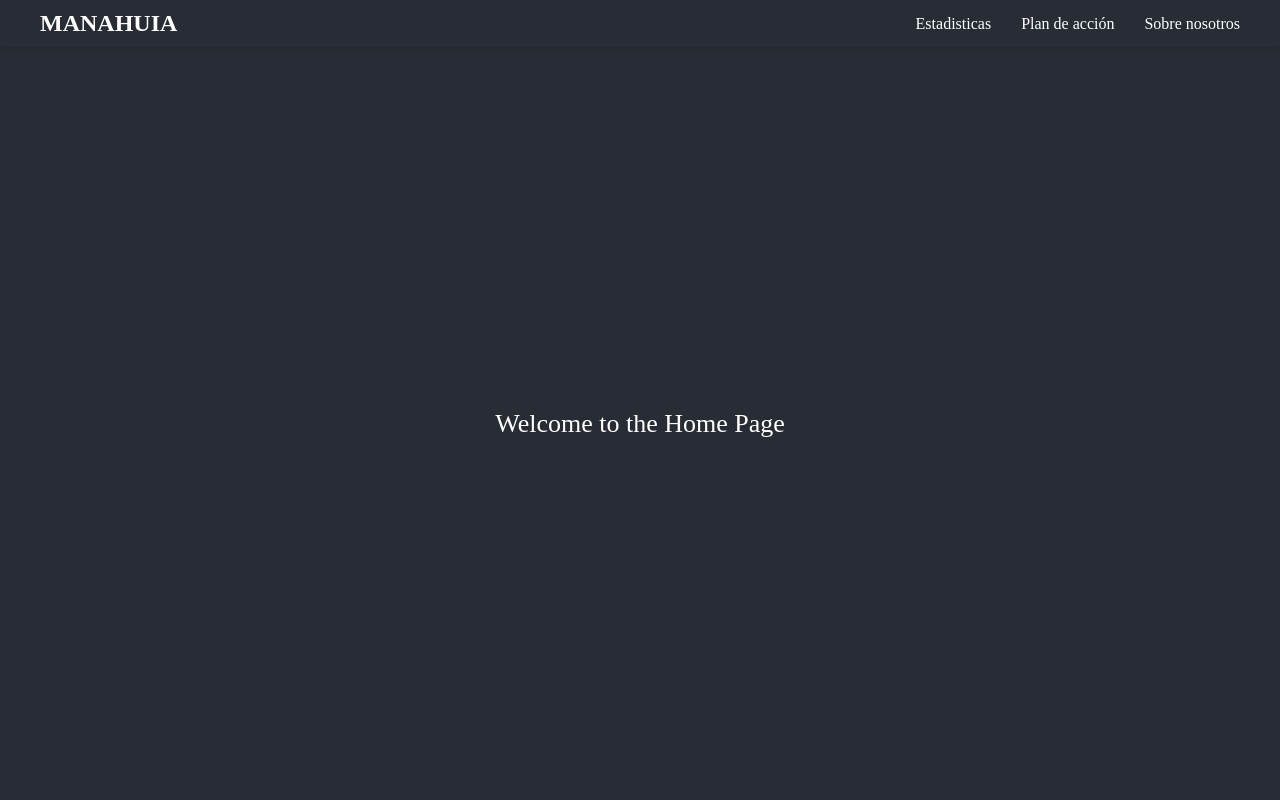
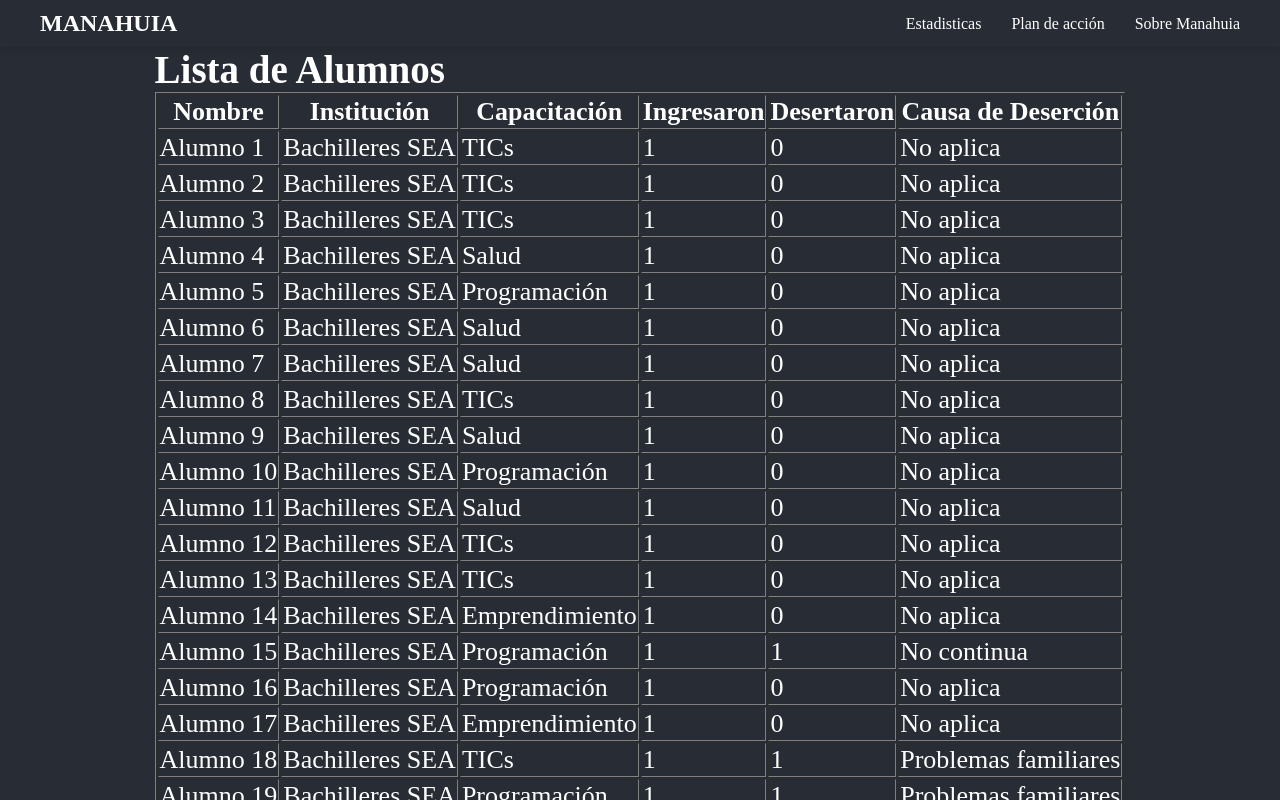
Before and after one commit to VisualR29/ServicioSocialProyect, a React (Create React App) app: page / in a window 1280 px wide. Shown: the top 800 px of the page. Built offline with nearby package versions, Linux system fonts and the light colour scheme.

Commit message:
Inicio con base de datos

```diff
--- /dev/null
+++ b/src/components/CSVReader.jsx
@@ -0,0 +1,53 @@
+import React, { useState, useEffect } from "react";
+import Papa from "papaparse";
+import csvFile from "../assets/Base_de_datos_de_alumnos.csv"
+
+const CSVReader = () => {
+    const [data, setData] = useState([]);
+
+    useEffect(() => {
+        fetch(csvFile) // Reemplaza con la ruta real del archivo
+            .then((response) => response.text())
+            .then((text) => {
+                console.log("Gargo")
+                Papa.parse(text, {
+                    header: true, // Si tiene encabezados
+                    skipEmptyLines: true,
+                    complete: (result) => setData(result.data),
+                });
+            })
+            .catch((error) => console.error("Error", error));
+    }, []);
+
+    return (
+        <div>
+            <h2>Lista de Alumnos</h2>
+            <table border="1">
+                <thead>
+                    <tr>
+                        <th>Nombre</th>
+                        <th>Institución</th>
+                        <th>Capacitación</th>
+                        <th>Ingresaron</th>
+                        <th>Desertaron</th>
+                        <th>Causa de Deserción</th>
+                    </tr>
+                </thead>
+                <tbody>
+                    {data.map((row, index) => (
+                        <tr key={index}>
+                            <td>{row["Nombre Completo"]}</td>
+                            <td>{row["Institución"]}</td>
+                            <td>{row["Capacitación"]}</td>
+                            <td>{row["Ingresaron"]}</td>
+                            <td>{row["Desertaron"]}</td>
+                            <td>{row["Causa de Deserción"]}</td>
+                        </tr>
+                    ))}
+                </tbody>
+            </table>
+        </div>
+    );
+};
+
+export default CSVReader;
--- a/src/components/Header.jsx
+++ b/src/components/Header.jsx
@@ -10,7 +10,7 @@ const Header = () => {
                 <ul className="nav-list">
                     <li><NavLink to={'/'}>Estadisticas</NavLink></li>
                     <li><NavLink to={'/plan'}>Plan de acción</NavLink></li>
-                    <li><NavLink to={'/nosotros'}>Sobre nosotros</NavLink></li>
+                    <li><NavLink to={'/nosotros'}>Sobre Manahuia</NavLink></li>
                 </ul>
             </nav>
         </header>
--- a/src/pages/About.jsx
+++ b/src/pages/About.jsx
@@ -5,10 +5,9 @@ const About = () => {
     return (
         <div className='about'>
             <div className="about-container">
-                <h1 className="about-title">Acerca de Nosotros</h1>
+                <h1 className="about-title">Acerca de Manahuia</h1>
                 <p className="about-description">
-                    Somos una empresa dedicada a ofrecer soluciones innovadoras
-                    que impulsan el crecimiento y la eficiencia en distintos sectores.
+                    Manahuia es un proyecto, creado por Alejandra Mtz. con el proposito de combatir la deserción escolar en el estado de Chihuahua.
                 </p>
                 <div className="about-content">
                     <div className="about-section">
@@ -19,7 +18,7 @@ const About = () => {
                         <h3>Visión</h3>
                         <p>Ser reconocidos como líderes en innovación y desarrollo tecnológico.</p>
                     </div>
-                    <div className="about-section">
+                    {/* <div className="about-section">
                         <h3>Valores</h3>
                         <ul className="about-list">
                             <li>Innovación</li>
@@ -27,7 +26,7 @@ const About = () => {
                             <li>Calidad</li>
                             <li>Trabajo en equipo</li>
                         </ul>
-                    </div>
+                    </div> */}
                 </div>
             </div>
         </div>
--- a/src/pages/Home.jsx
+++ b/src/pages/Home.jsx
@@ -1,11 +1,12 @@
 import React from 'react';
 import '../App.css';
+import CSVReader from '../components/CSVReader';
 
 function Home() {
     return (
         <div className="App">
             <header className="App-header">
-                Welcome to the Home Page
+                <CSVReader />
             </header>
         </div>
     );
```
Also changed, not shown: src/assets/Base_de_datos_de_alumnos.csv (added), src/components/Navbar.jsx (deleted), 1 other file (tests, documents, lock files or other folders).
